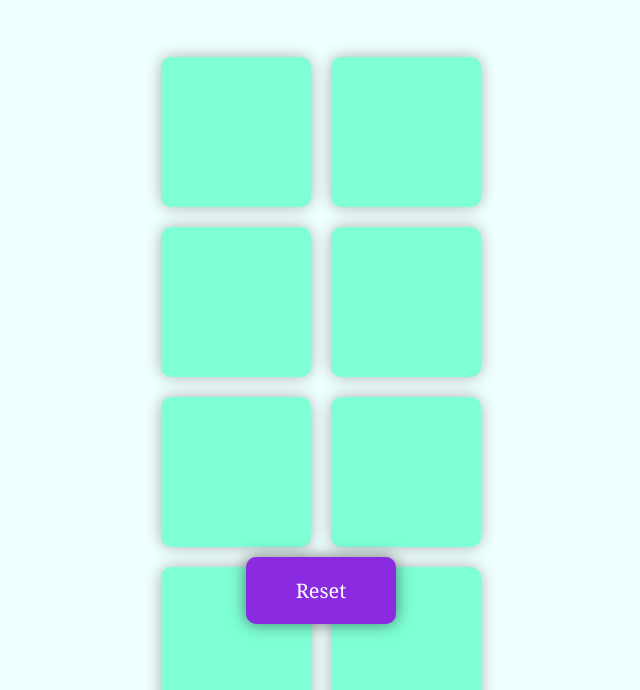
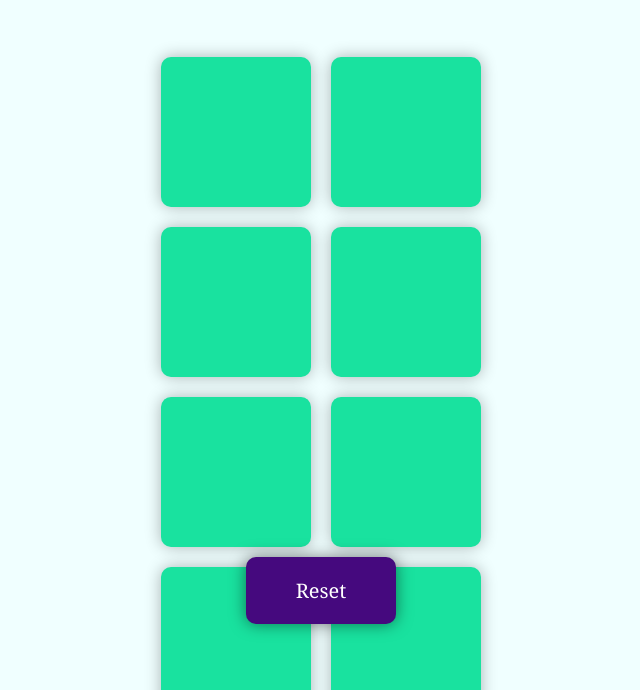
Before and after one commit to rajesh-ranjan-git/TicTacToe, a plain HTML site: page index.html in a window 1280 px wide. Shown: the part 110-800 px from the top of the page, without its empty margins (319-959 px from the left). Drawn offline with Linux system fonts and the light colour scheme.

Commit message:
Changed colors

```diff
--- a/style.css
+++ b/style.css
@@ -20,7 +20,7 @@ button {
     width: 150px;
     font-size: 20px;
     border: none;
-    background-color: blueviolet;
+    background-color: rgb(69, 9, 126);
     color: white;
     border-radius: 10px;
     cursor: pointer;
@@ -49,11 +49,11 @@ button {
     margin: 10px;
     width: 150px;
     height: 150px;
-    background-color: aquamarine;
+    background-color: rgb(25, 226, 159);
     border-radius: 10px;
     cursor: pointer;
     box-shadow: 0 0 1rem rgba(0, 0, 0, 0.3);
-    color: blueviolet;
+    color: rgb(69, 9, 126);
     font-family: Arial, Helvetica, sans-serif;
     font-size: 100px;
     text-align: center;
```
